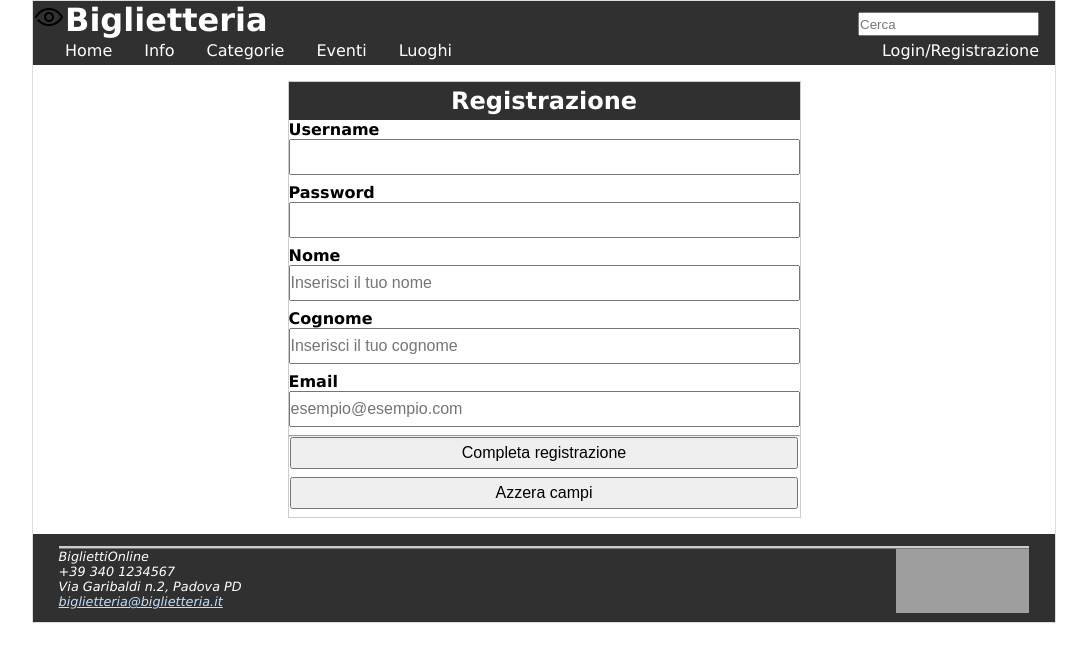
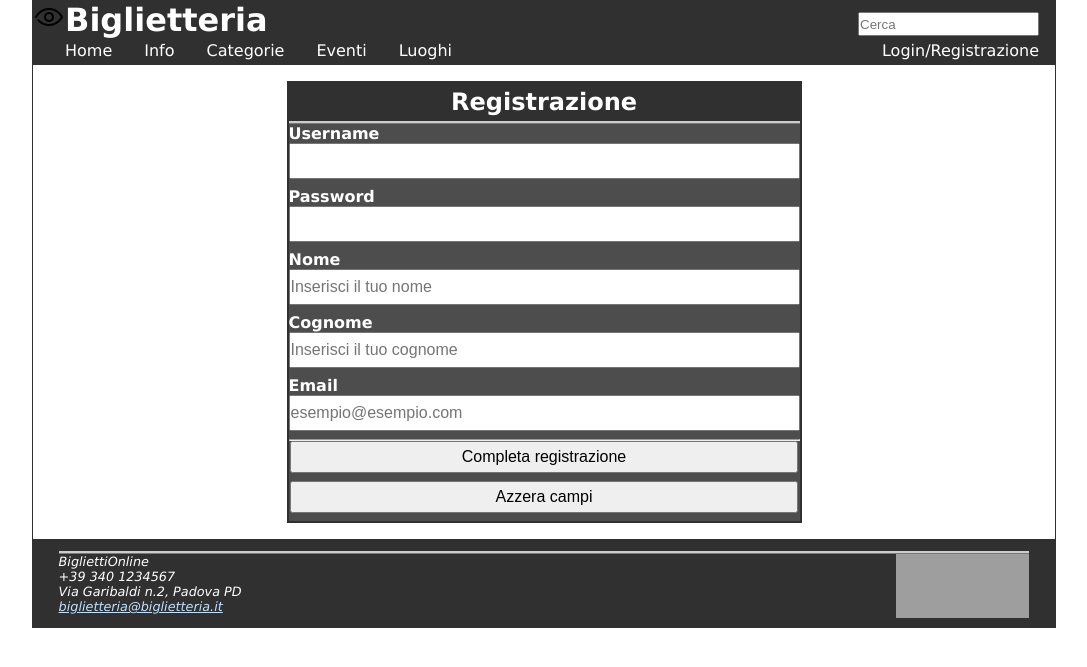
Before and after one commit to CristianMaschio/Progetto-TecWeb, a PHP site: page /registrazione.php in a window 1280 px wide. Shown: the top 667 px of the page, without its empty margins (96-1183 px from the left). Run offline with PHP 8.4, Linux system fonts and the light colour scheme; grey boxes are pictures that could not be loaded.

Commit message:
nuova grafica della classe box

```diff
--- a/php/categoria_mod.php
+++ b/php/categoria_mod.php
@@ -28,7 +28,6 @@ register('id_mod');
     $cercato = select("SELECT * FROM categorie WHERE id=$id_mod")[0];
     ?>
     <h2>Modifica categoria <?=  $cercato['nome']?></h2>
-    <hr>
     <form method="post" action="categoria_mod_r.php">
       <input type="hidden" name="id_mod" value="<?= $id_mod ?>"/>
       <label for="nome_c">Nome</label> <input value="<?= $cercato['nome'] ?>" placeholder="Inseri il nome della categoria" type="text" maxlength=50 id="nome_c" name="nome_c" required/>
--- a/php/css/screen.css
+++ b/php/css/screen.css
@@ -115,7 +115,7 @@ html, body {
 }
 
 body{
-    border: 1px solid #DDD; /* errore comune mettere questo nel precedente:
+    border: 1px solid #303030; /* errore comune mettere questo nel precedente:
     					avresti un bordo doppio! */
 
 }
@@ -183,8 +183,10 @@ dd {
 .box {
     margin: 1em auto; /*top-bottom right-left*/
     width: 50%;
-    border: 1px solid #cccccc;
+    border: 2px solid #303030;
     display: block;
+    background-color: #4d4d4d;
+    color: white;
 }
 .box h3, .box h2, .box h1{
     text-align: center;
@@ -192,6 +194,7 @@ dd {
     color: white;
     padding: 0.2em;
     font-size: 1.5em;
+    border-bottom: ridge #CCCCCC;
 }
 
 .box input{
--- a/php/utente_modifica_informazioni.php
+++ b/php/utente_modifica_informazioni.php
@@ -43,11 +43,11 @@ require_proprietario($id_u);
         <label for="email" lang="en">Email</label>
         <input id="email" type='email' value="<?php echo $user['email']; ?>" name='email_u'>
 
-      <input type="hidden" value="<?php echo $user['id']; ?>" name='id_u'>
-      <div class="boxInline">
+        <input type="hidden" value="<?php echo $user['id']; ?>" name='id_u'>
+        <div class="boxInline">
           <input type='submit' value='Conferma'>
           <input id="buttonRight" type='reset' value='Annulla'>
-      </div>
+        </div>
     </form>
 
 
```
